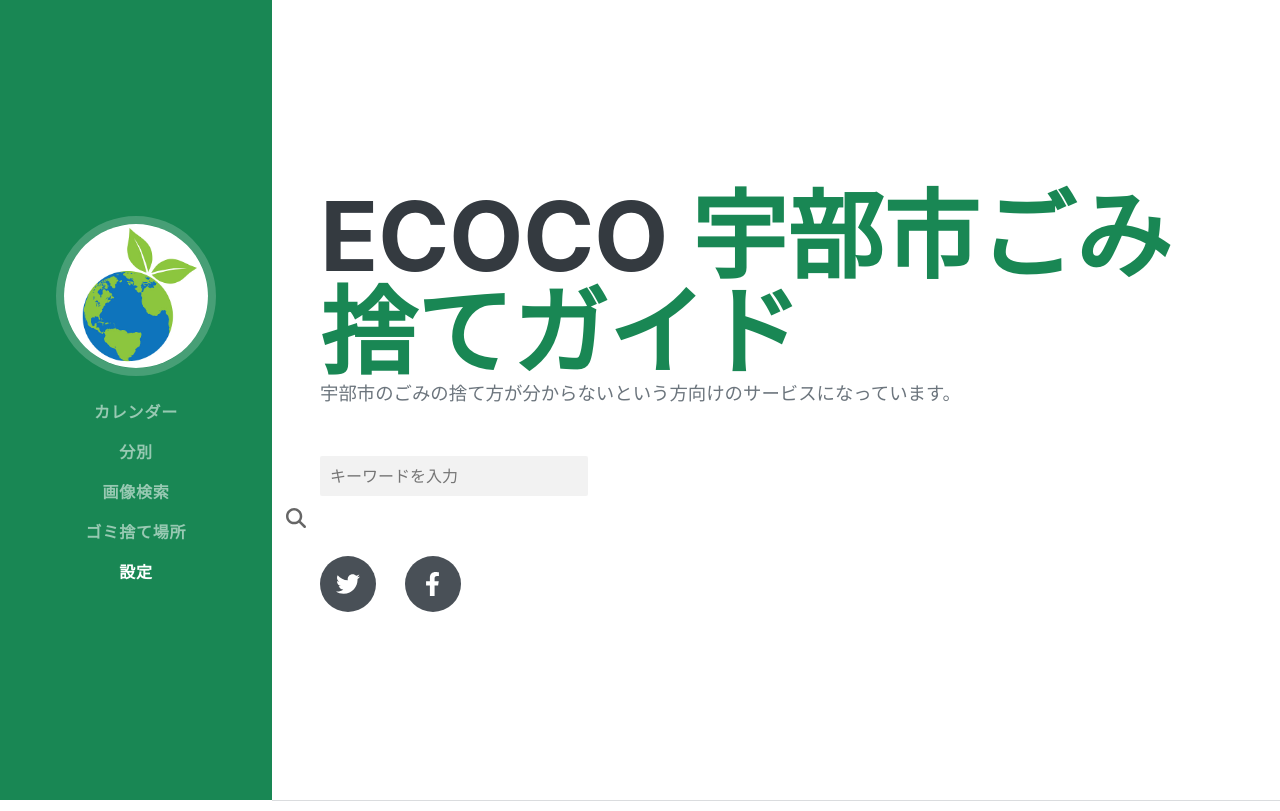
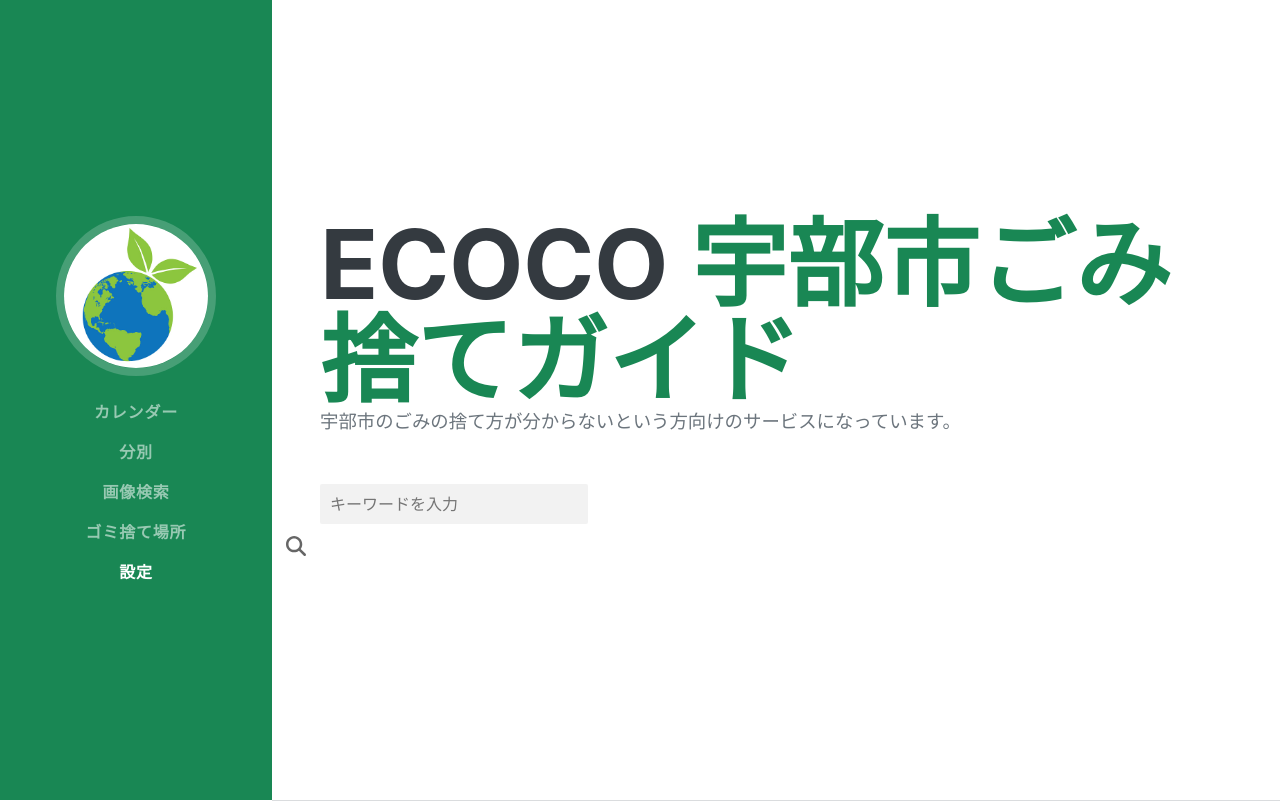
Before and after one commit to jima-G-ma/ecoco, a Django app: page / in a window 1280 px wide. Shown: the top 811 px of the page. Run offline with Django 4.2, Linux system fonts and the light colour scheme; some libraries are stand-ins or nearby versions; some web fonts are replaced.

Commit message:
TwitterとFacebookのアイコンの削除

```diff
--- a/ecoco/ecoco_app/templates/index.html
+++ b/ecoco/ecoco_app/templates/index.html
@@ -63,10 +63,6 @@
                         <button type="submit" id="sbtn2"><i class="fas fa-search"></i></button>
                     </form>
 
-                    <div class="social-icons">
-                        <a class="social-icon" href="#!"><i class="fab fa-twitter"></i></a>
-                        <a class="social-icon" href="#!"><i class="fab fa-facebook-f"></i></a>
-                    </div>
                 </div>
             </section>
             <hr class="m-0" />
```
